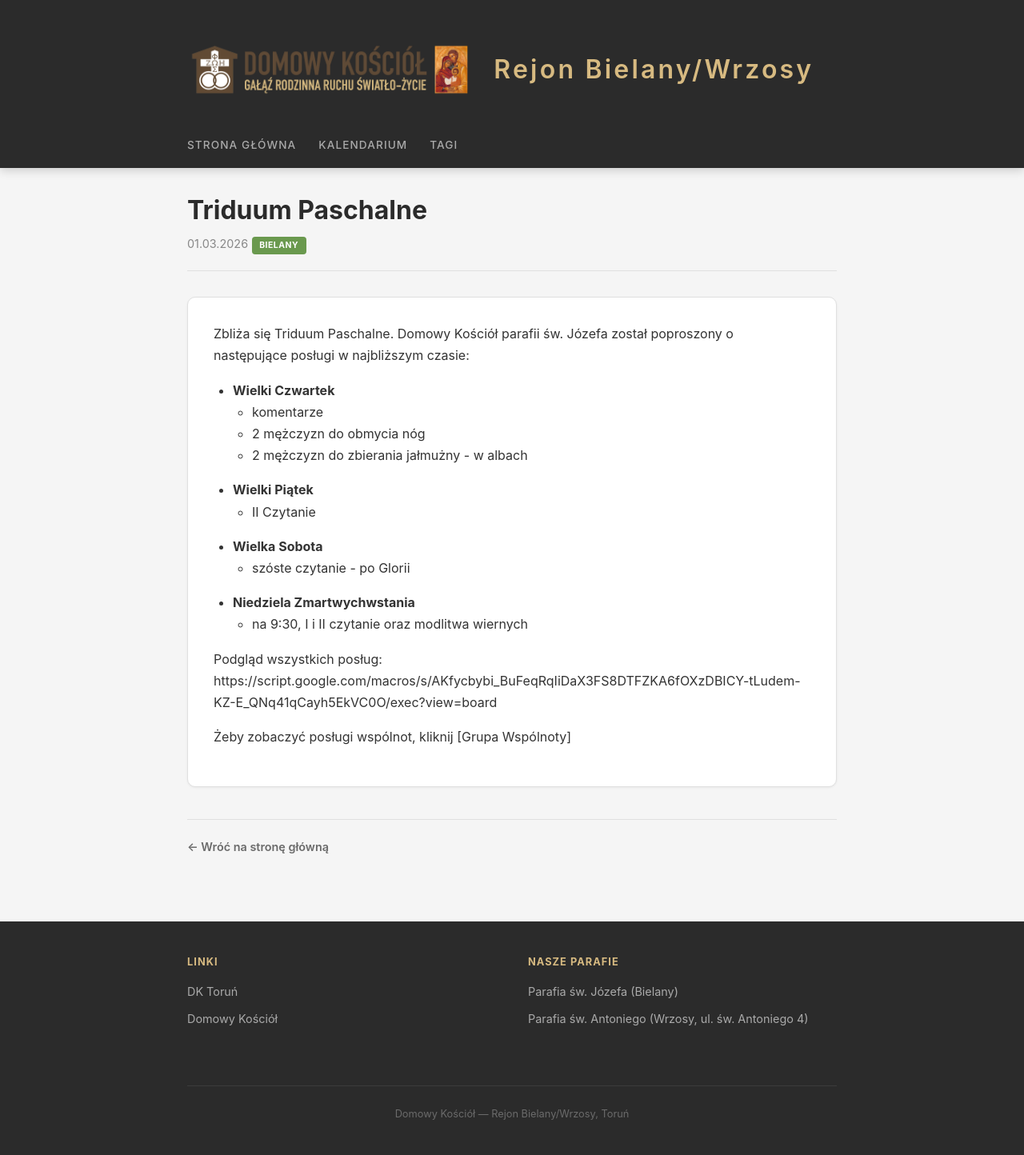
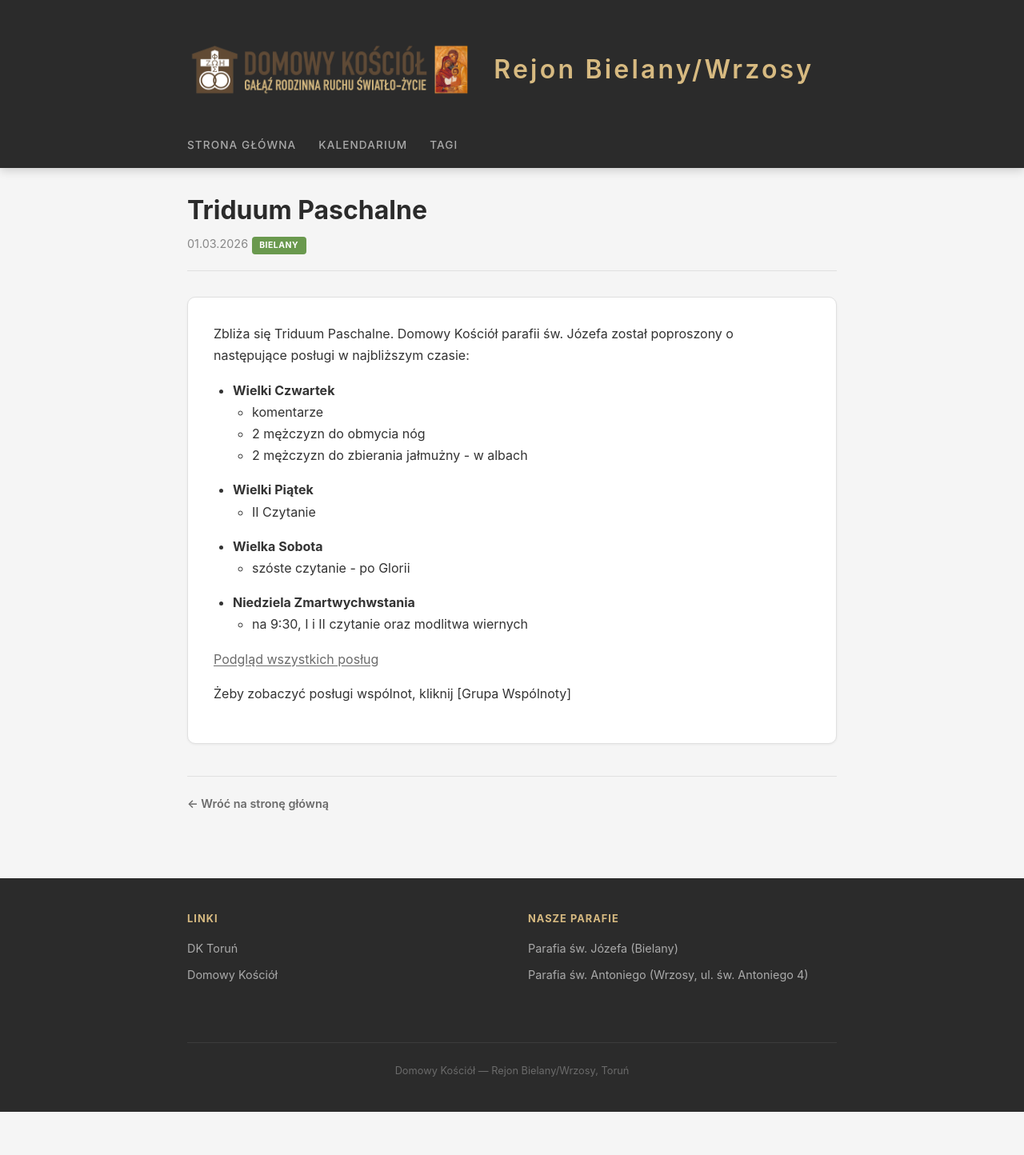
Before and after one commit to dk-bielany-torun/dk-bielany-torun.github.io, a Jekyll site: the page built from _posts/2026-03-01-triduum.md, in a window 1280 px wide. Shown: the whole page at 80% size. Built offline with Jekyll 4.4.1, drawn with Linux system fonts in a browser that asks for light colours; comment, search, counter and statistics services are not loaded; after the commit the page ends 1390 px from its top, so only the background shows below that.

Commit message:
fix link

```diff
--- a/_posts/2026-03-01-triduum.md
+++ b/_posts/2026-03-01-triduum.md
@@ -19,7 +19,6 @@ Zbliża się Triduum Paschalne. Domowy Kościół parafii św. Józefa został p
 * **Niedziela Zmartwychwstania**
   * na 9:30, I i II czytanie oraz modlitwa wiernych
 
-Podgląd wszystkich posług:
-https://script.google.com/macros/s/AKfycbybi_BuFeqRqIiDaX3FS8DTFZKA6fOXzDBICY-tLudem-KZ-E_QNq41qCayh5EkVC0O/exec?view=board
+[Podgląd wszystkich posług](https://script.google.com/macros/s/AKfycbybi_BuFeqRqIiDaX3FS8DTFZKA6fOXzDBICY-tLudem-KZ-E_QNq41qCayh5EkVC0O/exec?view=board)
 
 Żeby zobaczyć posługi wspólnot, kliknij [Grupa Wspólnoty]
```
Also changed, not shown: CLAUDE.md (+1 -1 lines).
